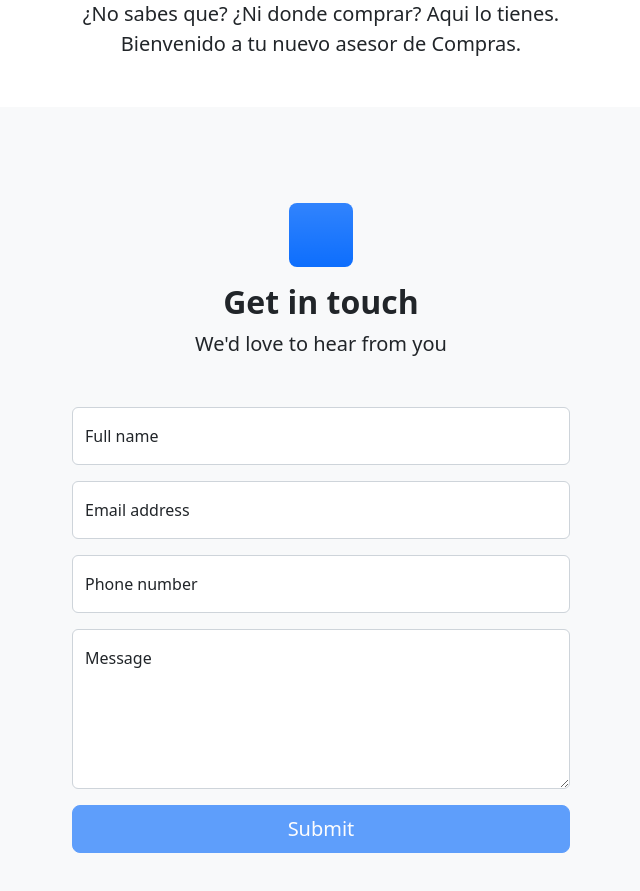
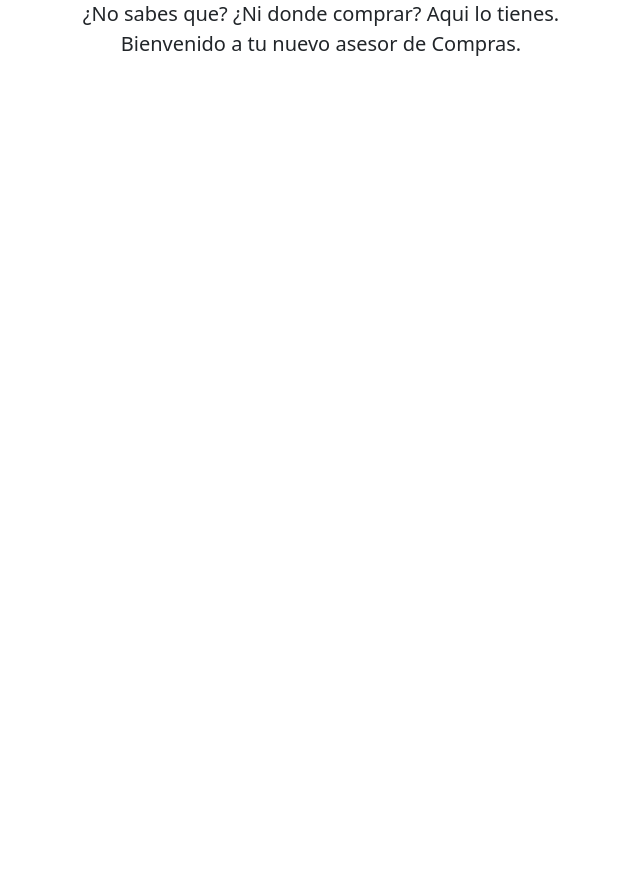
Before and after one commit to JoacoEspi/PF-BE-A-OhMyBenefit-FRONTENDWEB, a Vue app: page / in a window 1280 px wide. Shown: the part 421-1312 px from the top of the page, without its empty margins (319-959 px from the left). After the commit the page ends 800 px from the top, so only its background shows below. Built offline with nearby package versions, Linux system fonts and the light colour scheme.

Commit message:
fix(frontend): Modified HomeVIew, PasswordResetView and Registerview

```diff
--- a/src/views/HomeView.vue
+++ b/src/views/HomeView.vue
@@ -27,120 +27,5 @@
         </div>
       </div>
     </header>
-
-    <!-- Contact section-->
-    <section class="bg-light py-5">
-      <div class="container px-5 my-5 px-5">
-        <div class="text-center mb-5">
-          <div class="feature bg-primary bg-gradient text-white rounded-3 mb-3">
-            <i class="bi bi-envelope"></i>
-          </div>
-          <h2 class="fw-bolder">Get in touch</h2>
-          <p class="lead mb-0">We'd love to hear from you</p>
-        </div>
-        <div class="row gx-5 justify-content-center">
-          <div class="col-lg-6">
-            <form id="contactForm" data-sb-form-api-token="API_TOKEN">
-              <!-- Name input-->
-              <div class="form-floating mb-3">
-                <input
-                  class="form-control"
-                  id="name"
-                  type="text"
-                  placeholder="Enter your name..."
-                  data-sb-validations="required"
-                />
-                <label for="name">Full name</label>
-                <div class="invalid-feedback" data-sb-feedback="name:required">
-                  A name is required.
-                </div>
-              </div>
-              <!-- Email address input-->
-              <div class="form-floating mb-3">
-                <input
-                  class="form-control"
-                  id="email"
-                  type="email"
-                  placeholder="name@example.com"
-                  data-sb-validations="required,email"
-                />
-                <label for="email">Email address</label>
-                <div class="invalid-feedback" data-sb-feedback="email:required">
-                  An email is required.
-                </div>
-                <div class="invalid-feedback" data-sb-feedback="email:email">
-                  Email is not valid.
-                </div>
-              </div>
-              <!-- Phone number input-->
-              <div class="form-floating mb-3">
-                <input
-                  class="form-control"
-                  id="phone"
-                  type="tel"
-                  placeholder="(123) 456-7890"
-                  data-sb-validations="required"
-                />
-                <label for="phone">Phone number</label>
-                <div class="invalid-feedback" data-sb-feedback="phone:required">
-                  A phone number is required.
-                </div>
-              </div>
-              <!-- Message input-->
-              <div class="form-floating mb-3">
-                <textarea
-                  class="form-control"
-                  id="message"
-                  type="text"
-                  placeholder="Enter your message here..."
-                  style="height: 10rem"
-                  data-sb-validations="required"
-                ></textarea>
-                <label for="message">Message</label>
-                <div
-                  class="invalid-feedback"
-                  data-sb-feedback="message:required"
-                >
-                  A message is required.
-                </div>
-              </div>
-              <!-- Submit success message-->
-              <!---->
-              <!-- This is what your users will see when the form-->
-              <!-- has successfully submitted-->
-              <div class="d-none" id="submitSuccessMessage">
-                <div class="text-center mb-3">
-                  <div class="fw-bolder">Form submission successful!</div>
-                  To activate this form, sign up at
-                  <br />
-                  <a href="https://startbootstrap.com/solution/contact-forms"
-                    >https://startbootstrap.com/solution/contact-forms</a
-                  >
-                </div>
-              </div>
-              <!-- Submit error message-->
-              <!---->
-              <!-- This is what your users will see when there is-->
-              <!-- an error submitting the form-->
-              <div class="d-none" id="submitErrorMessage">
-                <div class="text-center text-danger mb-3">
-                  Error sending message!
-                </div>
-              </div>
-              <!-- Submit Button-->
-              <div class="d-grid">
-                <button
-                  class="btn btn-primary btn-lg disabled"
-                  id="submitButton"
-                  type="submit"
-                >
-                  Submit
-                </button>
-              </div>
-            </form>
-          </div>
-        </div>
-      </div>
-    </section>
   </main>
 </template>
--- a/src/views/PasswordResetView.vue
+++ b/src/views/PasswordResetView.vue
@@ -80,7 +80,7 @@ export default {
 
       try {
         const response = await service.forgetPassword(elemento)
-        this.$router.push({name:"recover-password"})
+        this.$router.push({name:"login"})
 
       } catch (error) {
         console.error('Error sending data to the server:', error);
--- a/src/views/RegisterView.vue
+++ b/src/views/RegisterView.vue
@@ -172,7 +172,7 @@ export default {
         alert("Usuario creado exitosamente");
 
         // Realiza la redirección a la vista "home" después de crear el usuario
-        this.$router.push({ name: "home" }); // Asegúrate de ajustar el nombre de la ruta según tu configuración
+        this.$router.push({ name: "login" }); // Asegúrate de ajustar el nombre de la ruta según tu configuración
       } catch (error) {
         console.error("Error en la creación del usuario", error);
         alert("Error al crear el usuario");
```
